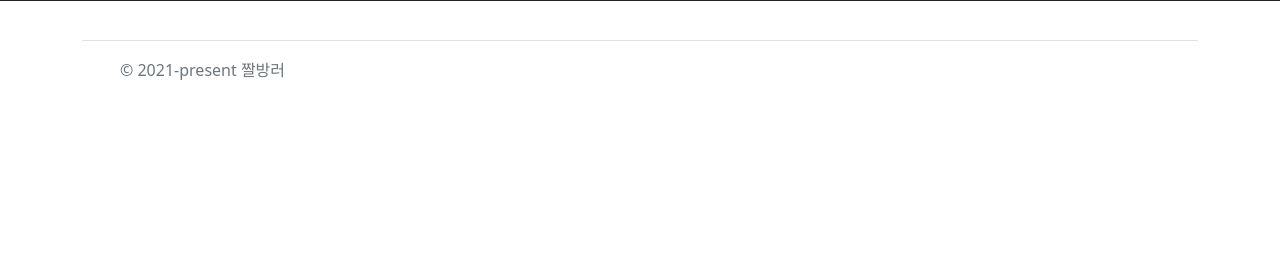
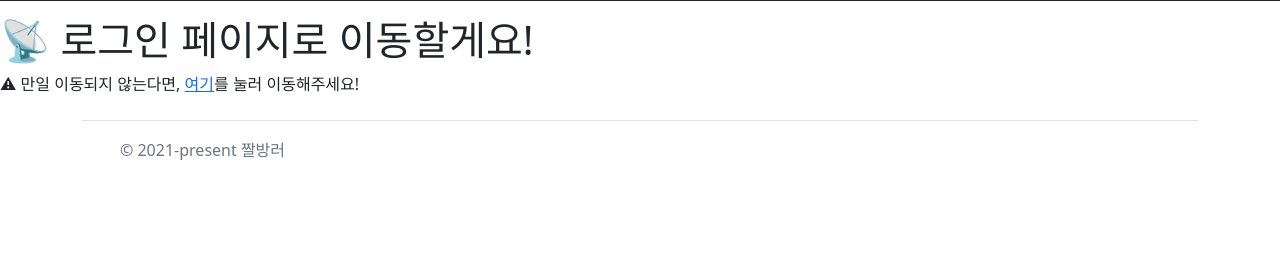
Before and after one commit to project-memebot/memeweb, a Python web app: template templates/login.html in a window 1280 px wide. Shown: the part 56-317 px from the top of the page. Run offline with Jinja, Linux system fonts and the light colour scheme; the template is opened without the code that fills it, so the values that code supplies are empty.

Commit message:
chore: add login message

```diff
--- a/templates/login.html
+++ b/templates/login.html
@@ -3,6 +3,8 @@
     {% include 'include/head.html' %}
     <body class="pt-5">
         {% include 'include/nav.html' %}
+        <h1>📡 로그인 페이지로 이동할게요!</h1>
+        <p>⚠ 만일 이동되지 않는다면, <a href="{{ oauth_link }}">여기</a>를 눌러 이동해주세요!</p>
         {% include 'include/footer.html' %}
     </body>
 </html>
```
